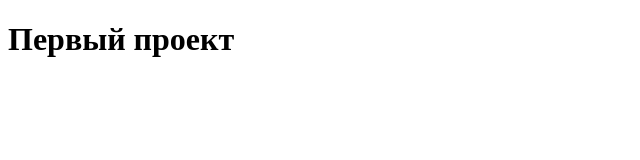
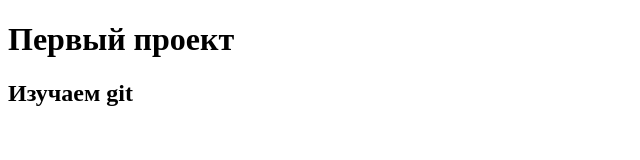
Before and after one commit to netronu/first-project, a plain HTML site: page index.html in a window 1280 px wide. Shown: the whole page, without its empty margins (0-640 px from the left). Drawn offline with Linux system fonts and the light colour scheme.

Commit message:
корректировка html

```diff
--- a/index.html
+++ b/index.html
@@ -8,5 +8,6 @@
 </head>
 <body>
     <h1 class="header">Первый проект</h1>
+    <h2>Изучаем git</h2>
 </body>
 </html>
```
